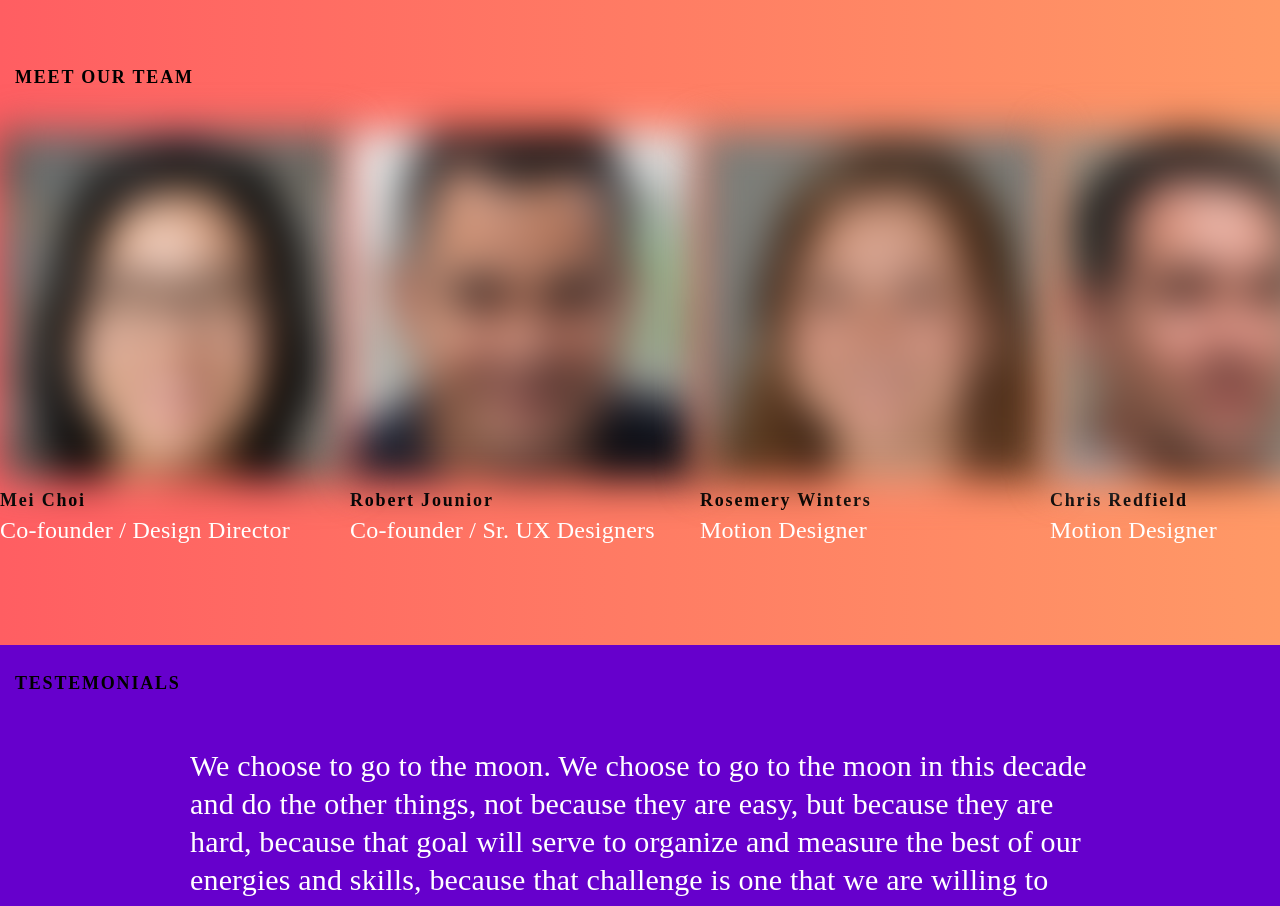
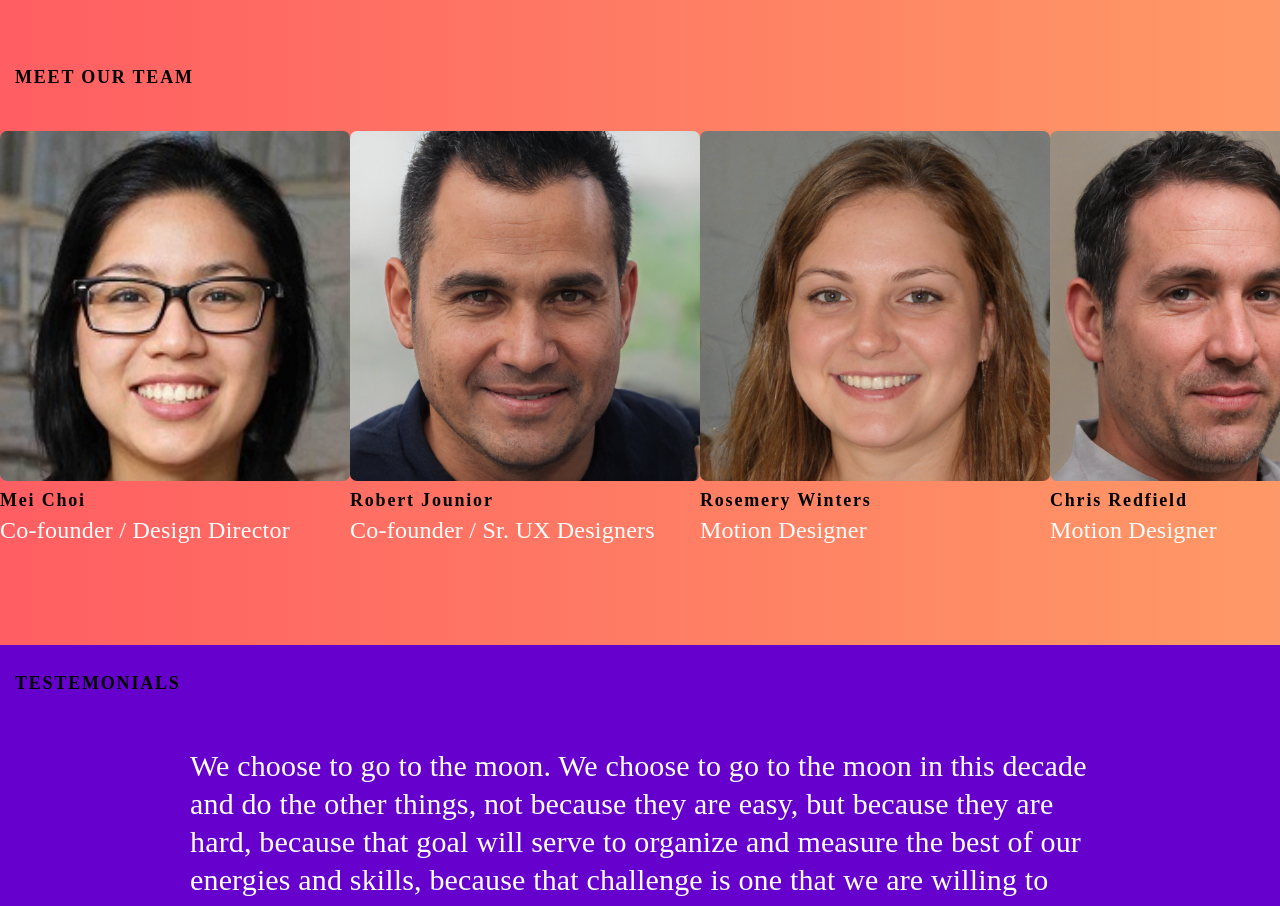
Before and after one commit to vukas86/react-lumios_studio, a React (Create React App) app: page / in a window 1280 px wide. Shown: the part 1620-2526 px from the top of the page. Built offline with nearby package versions, Linux system fonts and the light colour scheme.

Commit message:
Implement lazy-loading for images using Intersection Observer API in React

```diff
--- a/src/App.css
+++ b/src/App.css
@@ -56,3 +56,7 @@ body {
 .projectsPage {
   background-color: white;
 }
+
+.lazyImg {
+  filter: blur(20px);
+}
--- a/src/components/Home/Team.js
+++ b/src/components/Home/Team.js
@@ -1,4 +1,4 @@
-import { useEffect, useRef, useState } from "react";
+import { useEffect, useState } from "react";
 import styles from "./Team.module.css";
 import member1 from "../../assets/images/team/img1.jpg";
 import member1lazy from "../../assets/images/team/img1-compressed.jpg";
@@ -10,29 +10,38 @@ import member4 from "../../assets/images/team/img4.jpg";
 import member4lazy from "../../assets/images/team/img4-compressed.jpg";
 
 function Team() {
-  // const myRef = useRef();
-  // const [elementVisible, setElementVisible] = useState();
-  const imgTargets = document.querySelectorAll("img[data-src]");
-  console.log(imgTargets);
-  // console.log(elementVisible);
+  const [imgBlur, setImgBlur] = useState(true);
+
   useEffect(() => {
-    // const observer = new IntersectionObserver((entries) => {
-    //   const entry = entries[0];
-    //   setElementVisible(entry.isIntersecting);
-    // });
-    // observer.observe(myRef.current);
+    const imgTargets = document.querySelectorAll("img[data-src]");
+    const imgTargetsRef = Array.from(imgTargets);
+
     const loadImg = function (entries, observer) {
-      const [entry] = entries;
-      console.log(entry);
+      entries.forEach((entry) => {
+        if (entry.isIntersecting) {
+          const img = entry.target;
+          img.src = img.dataset.src;
+
+          img.addEventListener("load", () => {
+            setImgBlur(false);
+          });
+        }
+      });
     };
 
     const imgObserver = new IntersectionObserver(loadImg, {
       root: null,
-      threshold: 0.1,
+      threshold: 0,
     });
 
-    imgTargets.forEach((img) => imgObserver.observe(img));
+    imgTargetsRef.forEach((img) => imgObserver.observe(img));
+
+    // Cleanup the observer when the component is unmounted
+    return () => imgObserver.disconnect();
   }, []);
+
+  const blurClass = imgBlur ? "lazyImg" : "";
+
   return (
     <>
       <div className={styles.teamContainer}>
@@ -43,37 +52,37 @@ function Team() {
               src={member1}
               data-src={member1lazy}
               alt="member1"
-              className={`${styles.mbrImg} ${styles.lazyImg}`}
+              className={`${styles.mbrImg} ${blurClass}`}
             ></img>
             <h3>Mei Choi</h3>
             <p>Co-founder / Design Director</p>
           </div>
           <div className={styles.memberCard}>
             <img
-              src={member2}
-              data-src={member2lazy}
+              src={member2lazy}
+              data-src={member2}
               alt="member2"
-              className={`${styles.mbrImg} ${styles.lazyImg}`}
+              className={`${styles.mbrImg} ${blurClass}`}
             ></img>
             <h3>Robert Jounior</h3>
             <p>Co-founder / Sr. UX Designers</p>
           </div>
           <div className={styles.memberCard}>
             <img
-              src={member3}
-              data-src={member3lazy}
+              src={member3lazy}
+              data-src={member3}
               alt="member3"
-              className={`${styles.mbrImg} ${styles.lazyImg}`}
+              className={`${styles.mbrImg} ${blurClass}`}
             ></img>
             <h3>Rosemery Winters</h3>
             <p>Motion Designer</p>
           </div>
           <div className={styles.memberCard}>
             <img
-              src={member4}
-              data-src={member4lazy}
+              src={member4lazy}
+              data-src={member4}
               alt="member4"
-              className={`${styles.mbrImg} ${styles.lazyImg}`}
+              className={`${styles.mbrImg} ${blurClass}`}
             ></img>
             <h3>Chris Redfield</h3>
             <p>Motion Designer</p>
@@ -85,3 +94,24 @@ function Team() {
 }
 
 export default Team;
+// useEffect(() => {
+//   const loadImg = function (entries, observer) {
+//     const [entry] = entries;
+
+//     if (!entry.isIntersecting) return;
+
+//     entry.target.src = entry.target.dataset.src;
+
+//     entry.target.addEventListener("load", () => {
+//       setImgBlur(false);
+//     });
+//     observer.unobserve(entry.target);
+//   };
+
+//   const imgObserver = new IntersectionObserver(loadImg, {
+//     root: null,
+//     threshold: 0.1,
+//   });
+
+//   imgTargets.forEach((img) => imgObserver.observe(img));
+// }, []);
```
Also changed, not shown: src/hooks/LazyLoadImages.js (added, +38 -0 lines).
